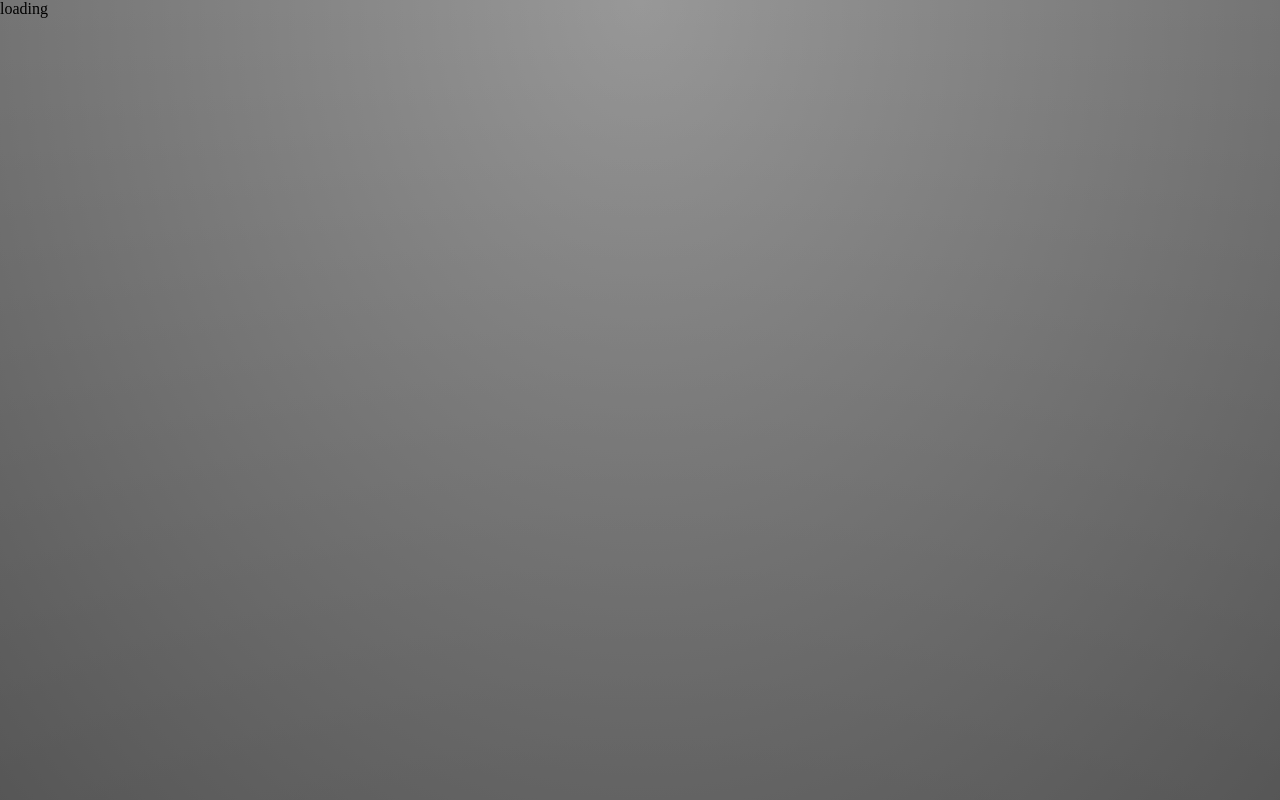
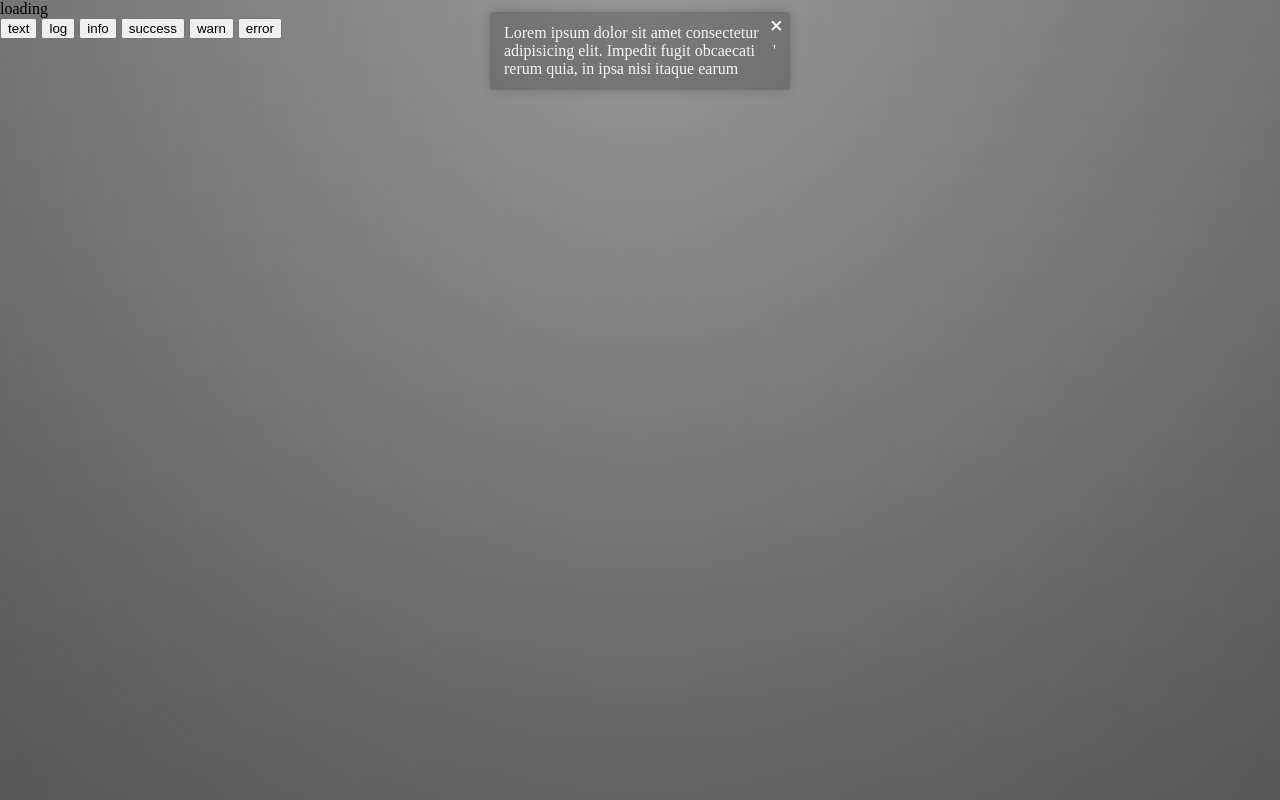
Before and after one commit to xrr2016/tata, a plain HTML site: page index.html in a window 1280 px wide. Drawn offline with Linux system fonts and the light colour scheme.

Commit message:
:beers: add text type

```diff
--- a/index.html
+++ b/index.html
@@ -6,7 +6,7 @@
   <meta name="viewport" content="width=device-width, initial-scale=1.0">
   <meta http-equiv="X-UA-Compatible" content="ie=edge">
   <title>TaTa</title>
-  <link rel="stylesheet" href="./src/hiter.css">
+  <link rel="stylesheet" href="./src/hiner.css">
   <link href="https://fonts.googleapis.com/icon?family=Material+Icons" rel="stylesheet">
   <link rel="stylesheet" href="./src/index.css">
 </head>
@@ -15,7 +15,18 @@
   <section class="loading">loading</section>
   <nav></nav>
   <header></header>
-  <main></main>
+  <main>
+    <div class="hinter text top-mid">
+      Lorem ipsum dolor sit amet consectetur adipisicing elit. Impedit fugit obcaecati rerum quia, in ipsa nisi itaque earum
+      <button class="hinter-close material-icons">clear</button>'
+    </div>
+    <button class="demo-btn text">text</button>
+    <button class="demo-btn log">log</button>
+    <button class="demo-btn info">info</button>
+    <button class="demo-btn success">success</button>
+    <button class="demo-btn warn">warn</button>
+    <button class="demo-btn error">error</button>
+  </main>
   <footer></footer>
   <script src="./src/hinter.js"></script>
   <script src="./src/index.js"></script>
--- a/src/hiter.css
+++ b/src/hiner.css
@@ -102,6 +102,10 @@
   transform: translate(-50%, -50%);
 }
 
+.hinter.text {
+  color: #fff;
+  background: rgba(0, 0, 0, 0.22);
+}
 .hinter.log {
   color: #333333;
   background: #fffffc;
--- a/src/hinter.js
+++ b/src/hinter.js
@@ -27,6 +27,12 @@ const Hinter = {
       default:
         return ''
     }
+  },
+  text(text = '今天是' + new Date().toLocaleString(), opts) {
+    const _opts = Object.assign(Hinter._opts, opts, {
+      type: 'text'
+    })
+    Hinter._render(title, text, _opts)
   },
   log(title = '你好', text = '今天是' + new Date().toLocaleString(), opts = {}) {
     const _opts = Object.assign(Hinter._opts, opts, {
@@ -175,4 +181,6 @@ const Hinter = {
     }
   }
 }
-document.addEventListener('click', Hinter._close)
+if (Hinter.hinters.length) {
+  document.addEventListener('click', Hinter._close)
+}
```
